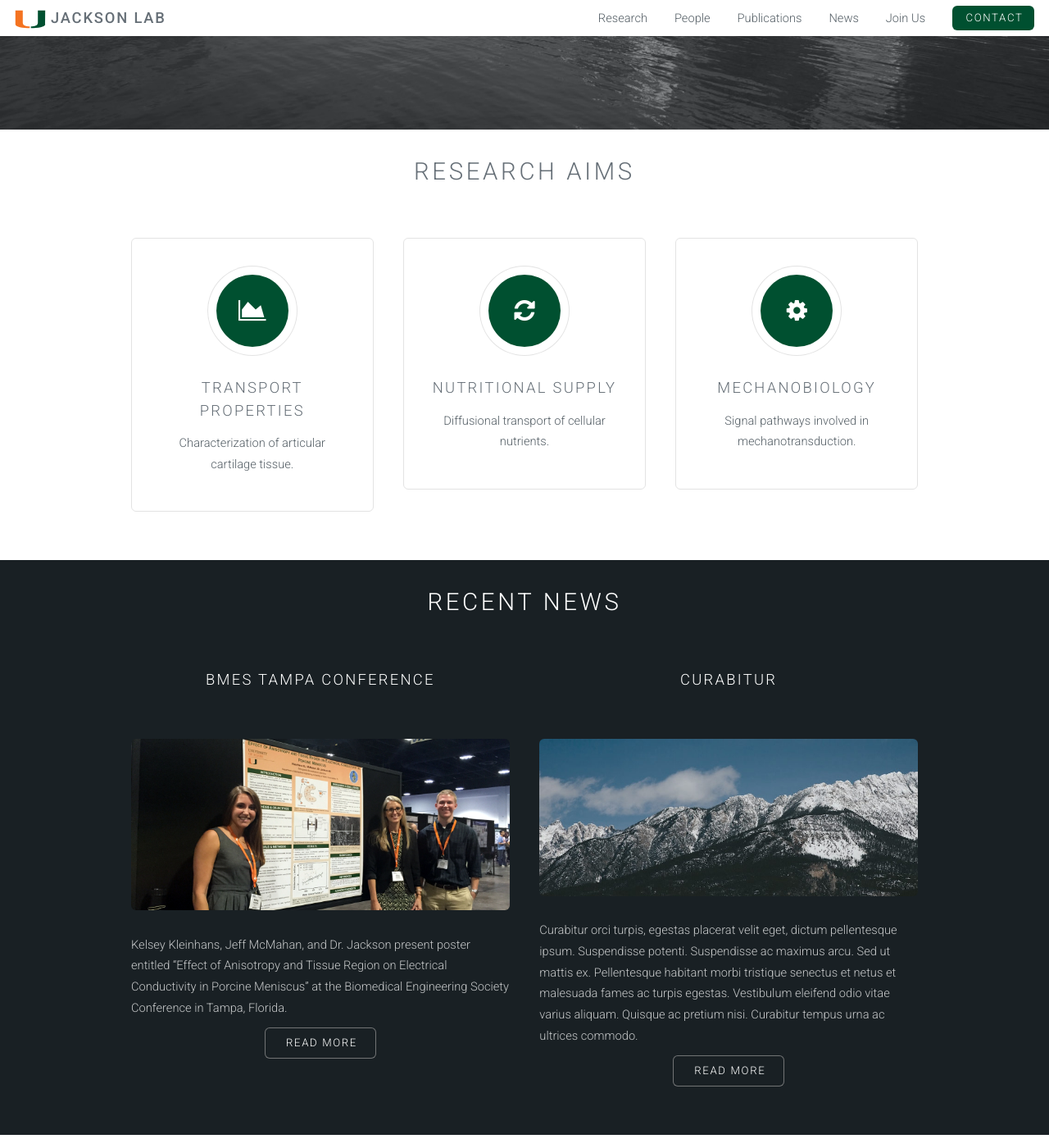
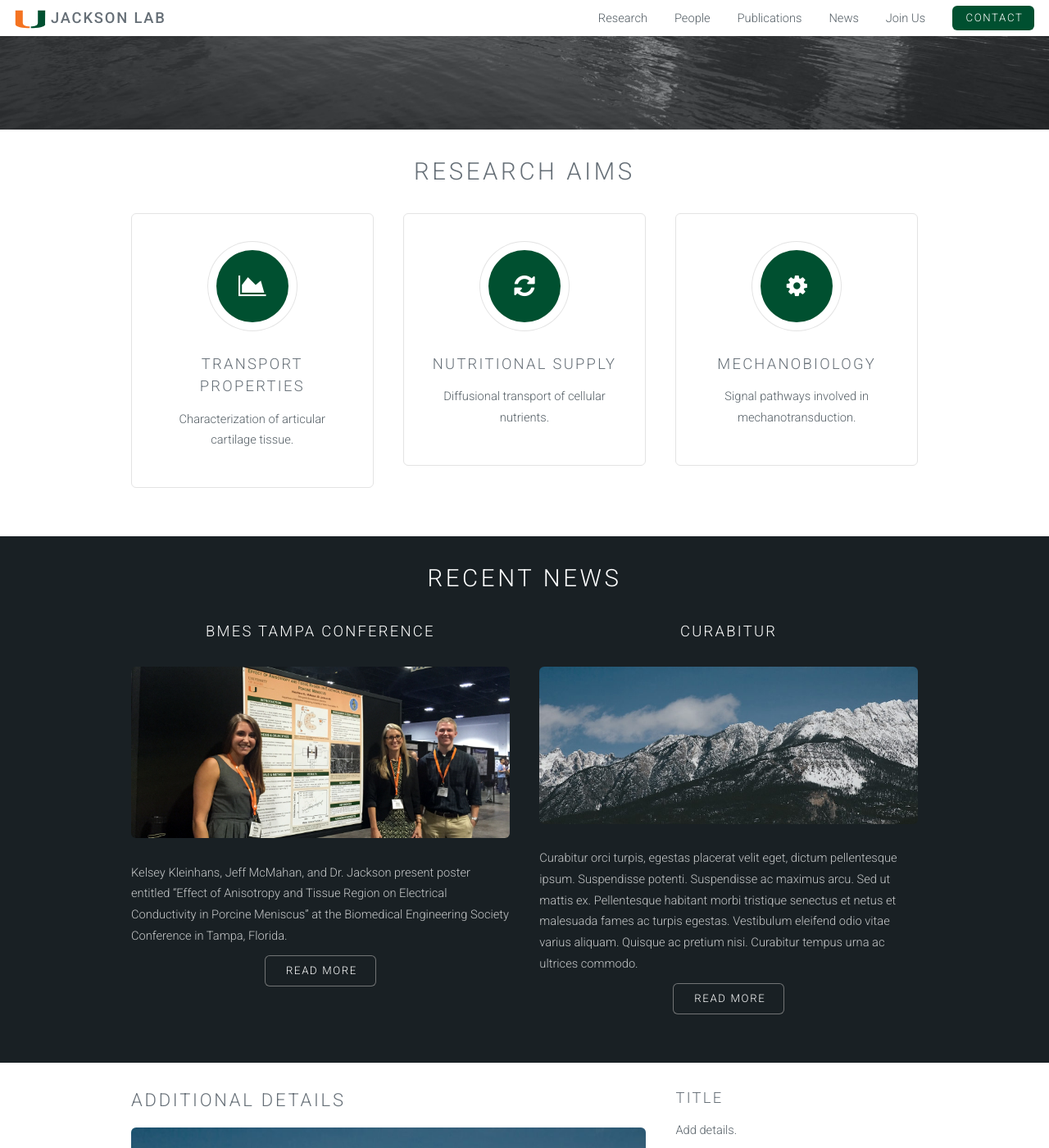
Before and after one commit to jbmcmahan/jacksonlab, a Jekyll site: the page built from index.html, in a window 1280 px wide and 1400 px high, scrolled down 329 px. Shown: the whole window at 82% size. Built offline with Jekyll 4.4.1, drawn with Linux system fonts in a browser that asks for light colours.

```diff
--- a/css/style.css
+++ b/css/style.css
@@ -205,7 +205,7 @@
 
 	header.major {
 		text-align: center;
-		margin: 0 0 4em 0;
+		margin: 0 0 2em 0;
 	}
 
 		header.major h2 {
```
